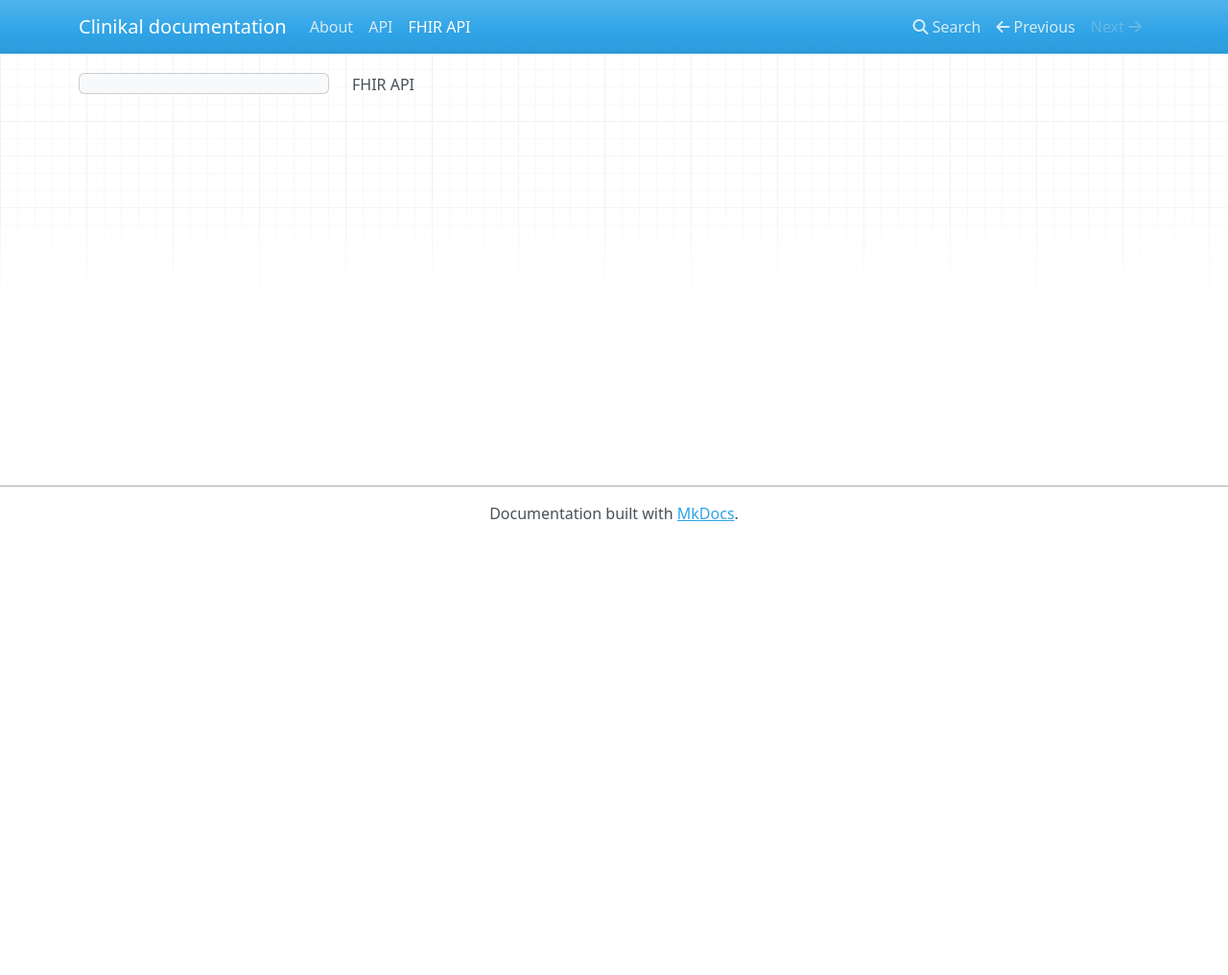
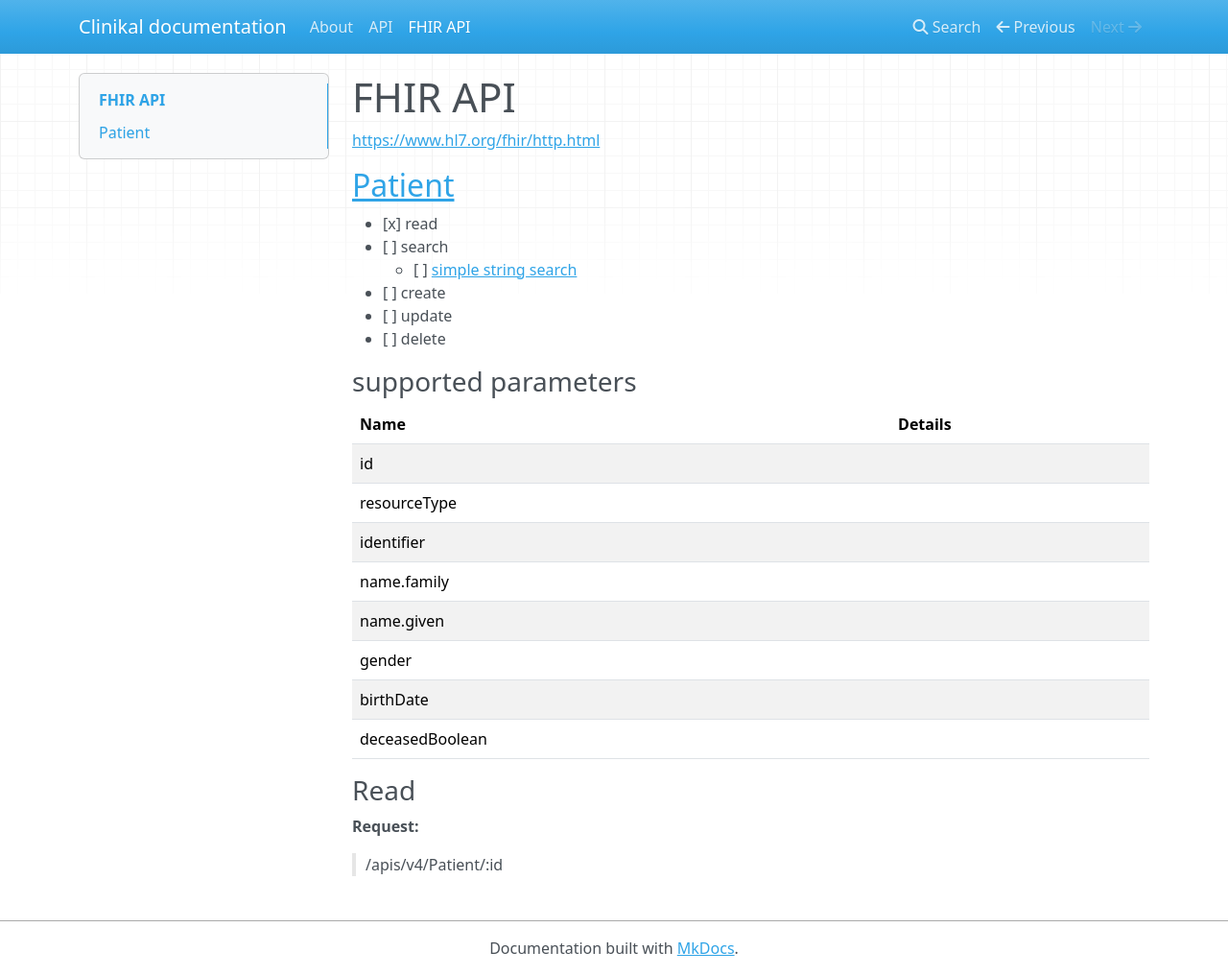
Before and after one commit to MohGovIL/Clinical-Documentation, an MkDocs documentation site: the page built from docs/fhir.md, in a window 1280 px wide and 1016 px high. Shown: the whole window at 96% size. Built offline with MkDocs 1.6.1, drawn with Linux system fonts in a browser that asks for light colours; nearby versions of some CDN libraries.

Commit message:
Patient resource

```diff
--- a/docs/fhir.md
+++ b/docs/fhir.md
@@ -1 +1,30 @@
-FHIR API
+#FHIR API
+
+<https://www.hl7.org/fhir/http.html>
+
+
+##[Patient](https://www.hl7.org/fhir/patient.html)
+
+- [x] read
+- [ ] search
+    - [ ] [simple string search](https://www.hl7.org/fhir/search.html#string)
+- [ ] create
+- [ ] update
+- [ ] delete
+
+###supported parameters
+| Name     |      Details   |
+| ---------- | --------------|
+| id |               |
+| resourceType |               |
+| identifier |               |
+| name.family |               |
+| name.given |               |
+| gender |               |
+| birthDate |               |
+| deceasedBoolean |               |
+
+###Read
+
+**Request:**
+> /apis/v4/Patient/:id
```
